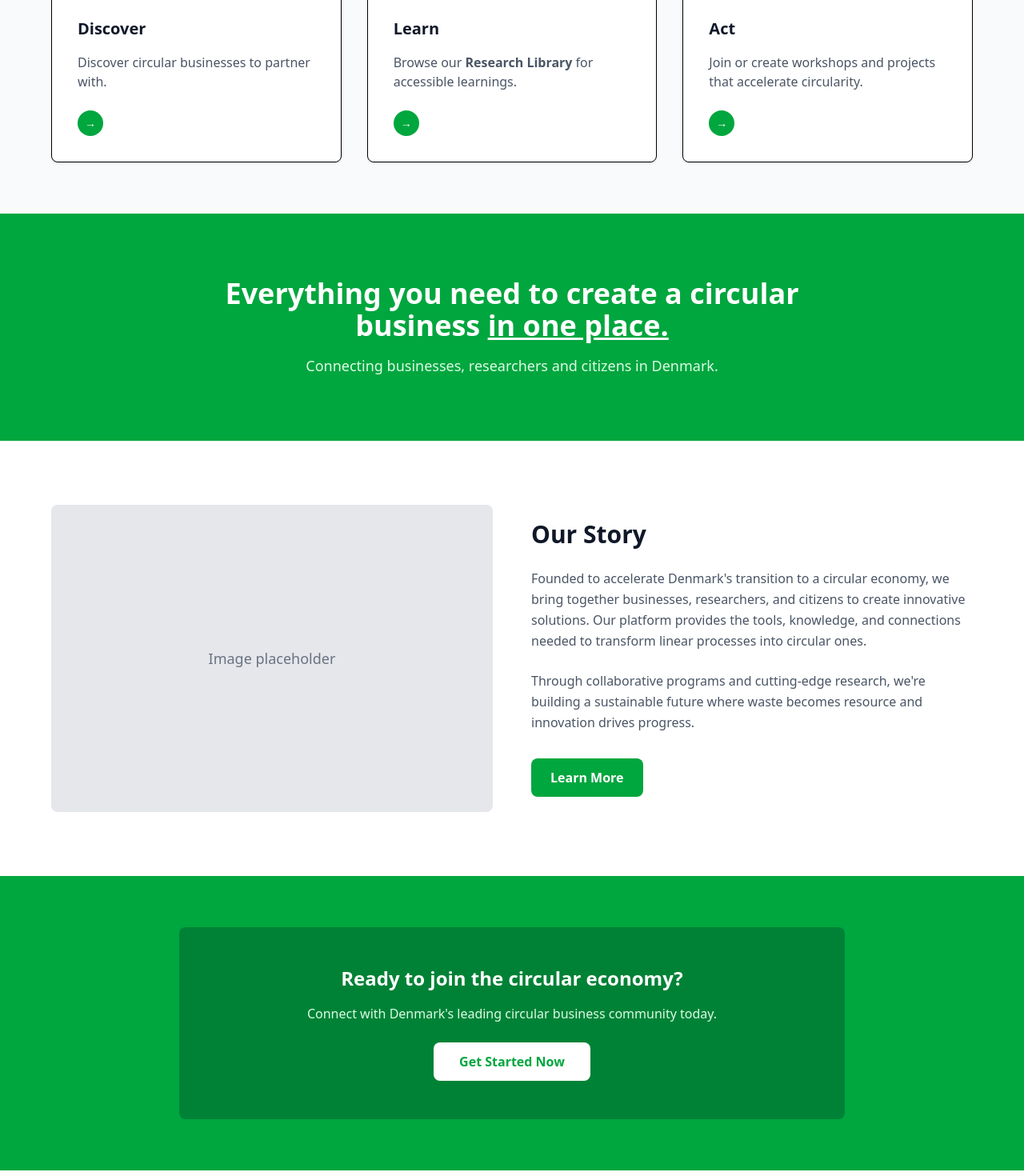
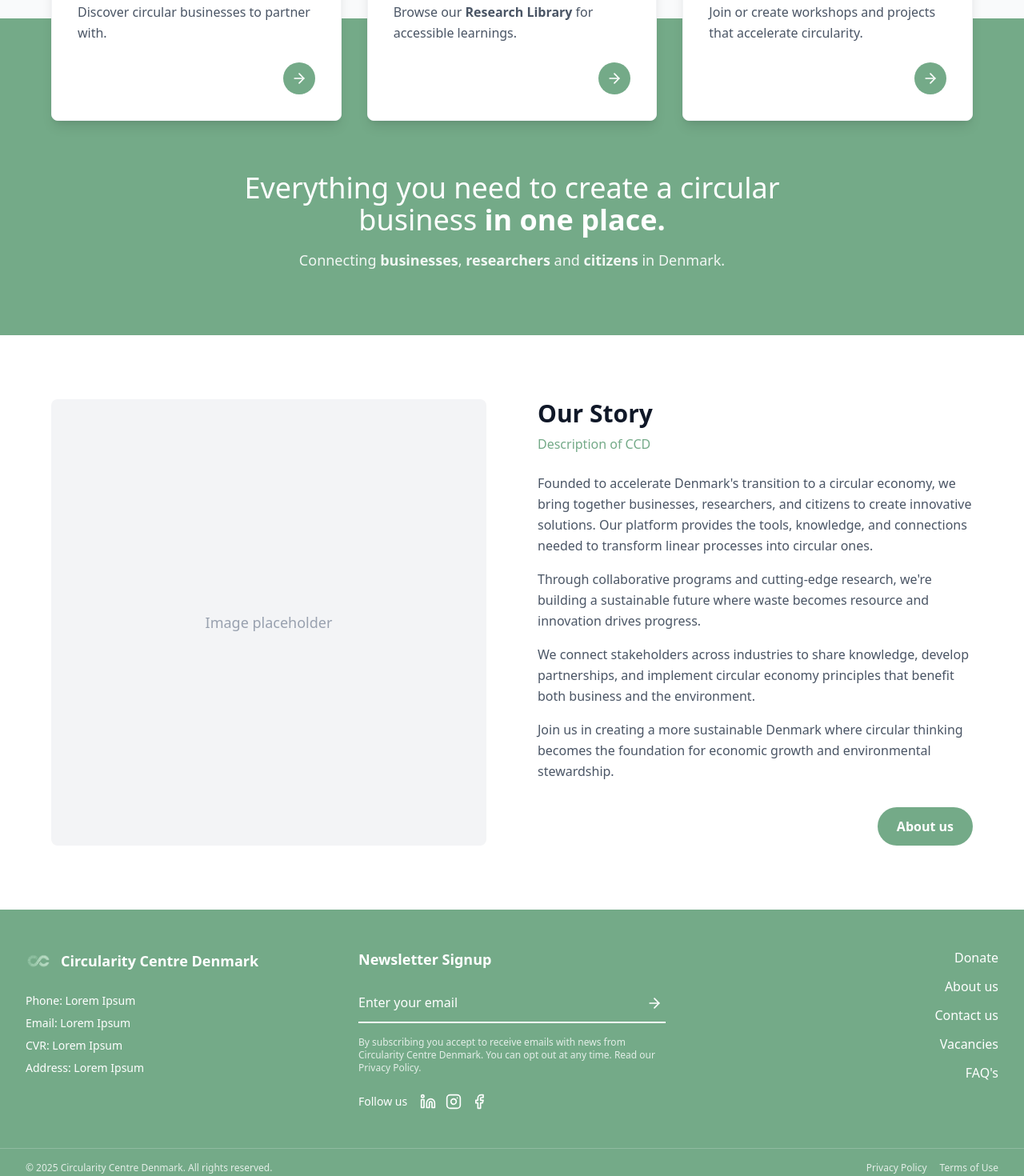
Before and after one commit to quibblerx/CircularityCentreDenmark, a Next.js app: page / in a window 1280 px wide. Shown: the part 600-2070 px from the top of the page at 80% size. Built offline with nearby package versions, Linux system fonts and the light colour scheme.

Commit message:
main page body and footer - first iteration

```diff
--- a/src/app/globals.css
+++ b/src/app/globals.css
@@ -2,4 +2,9 @@
 
 @theme {
   --color-primary: #74aa88;
+  --color-primary-hover: #5e8a6f;
+  --shadow-card: 0 4px 6px -1px rgb(0 0 0 / 0.1),
+    0 2px 4px -2px rgb(0 0 0 / 0.1);
+  --shadow-card-hover: 0 10px 15px -3px rgb(0 0 0 / 0.1),
+    0 4px 6px -4px rgb(0 0 0 / 0.1);
 }
--- a/src/app/layout.tsx
+++ b/src/app/layout.tsx
@@ -1,5 +1,6 @@
 import "./globals.css";
 import Navbar from "@/components/Navbar";
+import Footer from "@/components/Footer";
 
 export const metadata = {
   title: "Circularity Centre Denmark",
@@ -16,6 +17,7 @@ export default function RootLayout({
       <body>
         <Navbar />
         {children}
+        <Footer />
       </body>
     </html>
   );
--- a/src/app/page.tsx
+++ b/src/app/page.tsx
@@ -1,18 +1,18 @@
 import React from "react";
-import { Search, BookOpen, Zap } from "lucide-react";
+import FeatureCard from "@/components/FeatureCard";
 
 export default function HomePage() {
   return (
     <div className="min-h-screen bg-gray-50">
       {/* Hero Section */}
       <section className="py-20 px-4 sm:px-6 lg:px-8">
-        <div className="max-w-4xl mx-auto text-center">
-          <h1 className="text-4xl md:text-5xl font-bold text-gray-900 mb-6">
+        <div className="max-w-4xl mx-auto">
+          <h1 className="text-4xl md:text-5xl font-bold text-gray-900 mb-6 text-left">
             Your gateway to circularity
             <br />
             <span className="text-primary">in Denmark</span>
           </h1>
-          <p className="text-xl text-gray-600 mb-8 max-w-2xl mx-auto">
+          <p className="text-xl text-gray-600 mb-8 max-w-2xl text-left">
             Find partners, insights, and action opportunities tailored to you.
           </p>
           <button className="bg-primary text-white px-8 py-3 rounded-full font-semibold hover:bg-primary-hover transition-colors">
@@ -21,71 +21,46 @@ export default function HomePage() {
         </div>
       </section>
 
-      {/* Feature Cards */}
-      <section className="py-16 px-4 sm:px-6 lg:px-8">
+      {/* Feature Cards - Overlapping with green section */}
+      <section className="px-4 sm:px-6 lg:px-8 relative z-10 -mb-32">
         <div className="max-w-6xl mx-auto">
           <div className="grid md:grid-cols-3 gap-8">
-            {/* Discover Card */}
-            <div className="bg-white rounded-lg p-8 shadow-sm border">
-              <div className="w-12 h-12 bg-green-100 rounded-lg flex items-center justify-center mb-6">
-                <Search className="w-6 h-6 text-green-600" />
-              </div>
-              <h3 className="text-xl font-semibold text-gray-900 mb-4">
-                Discover
-              </h3>
-              <p className="text-gray-600 mb-6">
-                Discover circular businesses to partner with.
-              </p>
-              <div className="w-8 h-8 bg-green-600 rounded-full flex items-center justify-center">
-                <span className="text-white text-sm">→</span>
-              </div>
-            </div>
-
-            {/* Learn Card */}
-            <div className="bg-white rounded-lg p-8 shadow-sm border">
-              <div className="w-12 h-12 bg-green-100 rounded-lg flex items-center justify-center mb-6">
-                <BookOpen className="w-6 h-6 text-green-600" />
-              </div>
-              <h3 className="text-xl font-semibold text-gray-900 mb-4">
-                Learn
-              </h3>
-              <p className="text-gray-600 mb-6">
-                Browse our <strong>Research Library</strong> for accessible
-                learnings.
-              </p>
-              <div className="w-8 h-8 bg-green-600 rounded-full flex items-center justify-center">
-                <span className="text-white text-sm">→</span>
-              </div>
-            </div>
-
-            {/* Act Card */}
-            <div className="bg-white rounded-lg p-8 shadow-sm border">
-              <div className="w-12 h-12 bg-green-100 rounded-lg flex items-center justify-center mb-6">
-                <Zap className="w-6 h-6 text-green-600" />
-              </div>
-              <h3 className="text-xl font-semibold text-gray-900 mb-4">Act</h3>
-              <p className="text-gray-600 mb-6">
-                Join or create workshops and projects that accelerate
-                circularity.
-              </p>
-              <div className="w-8 h-8 bg-green-600 rounded-full flex items-center justify-center">
-                <span className="text-white text-sm">→</span>
-              </div>
-            </div>
+            <FeatureCard
+              icon="discover"
+              title="Discover"
+              description="Discover circular businesses to partner with."
+            />
+            <FeatureCard
+              icon="learn"
+              title="Learn"
+              description={
+                <>
+                  Browse our <strong>Research Library</strong> for accessible
+                  learnings.
+                </>
+              }
+            />
+            <FeatureCard
+              icon="act"
+              title="Act"
+              description="Join or create workshops and projects that accelerate circularity."
+            />
           </div>
         </div>
       </section>
 
-      {/* Circular Business Section */}
-      <section className="bg-green-600 py-20 px-4 sm:px-6 lg:px-8">
+      {/* Circular Business Section - Overlapped by cards */}
+      <section className="bg-primary py-20 px-4 sm:px-6 lg:px-8 pt-48">
         <div className="max-w-4xl mx-auto text-center">
-          <h2 className="text-3xl md:text-4xl font-bold text-white mb-4">
+          <h2 className="text-3xl md:text-4xl font-normal text-white mb-4">
             Everything you need to create a circular
             <br />
-            business <span className="underline">in one place.</span>
+            business <span className="font-bold">in one place.</span>
           </h2>
-          <p className="text-green-100 text-lg">
-            Connecting businesses, researchers and citizens in Denmark.
+          <p className="text-white/90 text-lg">
+            Connecting <span className="font-semibold">businesses</span>,{" "}
+            <span className="font-semibold">researchers</span> and{" "}
+            <span className="font-semibold">citizens</span> in Denmark.
           </p>
         </div>
       </section>
@@ -93,48 +68,45 @@ export default function HomePage() {
       {/* Our Story Section */}
       <section className="py-20 px-4 sm:px-6 lg:px-8 bg-white">
         <div className="max-w-6xl mx-auto">
-          <div className="grid md:grid-cols-2 gap-12 items-center">
-            <div className="bg-gray-200 rounded-lg h-96 flex items-center justify-center">
-              <span className="text-gray-500 text-lg">Image placeholder</span>
+          <div className="grid md:grid-cols-2 gap-16 items-stretch">
+            <div className="bg-gray-100 rounded-lg flex items-center justify-center min-h-[500px]">
+              <span className="text-gray-400 text-lg">Image placeholder</span>
             </div>
-            <div>
-              <h2 className="text-3xl font-bold text-gray-900 mb-6">
+            <div className="flex flex-col justify-center">
+              <h2 className="text-3xl font-bold text-gray-900 mb-2">
                 Our Story
               </h2>
-              <p className="text-gray-600 leading-relaxed mb-6">
+              <p className="text-primary font-medium mb-6">
+                Description of CCD
+              </p>
+              <p className="text-gray-600 leading-relaxed mb-4">
                 Founded to accelerate Denmark&apos;s transition to a circular
                 economy, we bring together businesses, researchers, and citizens
                 to create innovative solutions. Our platform provides the tools,
                 knowledge, and connections needed to transform linear processes
                 into circular ones.
               </p>
-              <p className="text-gray-600 leading-relaxed mb-8">
+              <p className="text-gray-600 leading-relaxed mb-4">
                 Through collaborative programs and cutting-edge research,
                 we&apos;re building a sustainable future where waste becomes
                 resource and innovation drives progress.
               </p>
-              <button className="bg-green-600 text-white px-6 py-3 rounded-lg font-semibold hover:bg-green-700 transition-colors">
-                Learn More
-              </button>
+              <p className="text-gray-600 leading-relaxed mb-4">
+                We connect stakeholders across industries to share knowledge,
+                develop partnerships, and implement circular economy principles
+                that benefit both business and the environment.
+              </p>
+              <p className="text-gray-600 leading-relaxed mb-8">
+                Join us in creating a more sustainable Denmark where circular
+                thinking becomes the foundation for economic growth and
+                environmental stewardship.
+              </p>
+              <div className="flex justify-end">
+                <button className="bg-primary text-white px-6 py-3 rounded-full font-semibold hover:bg-primary-hover transition-colors">
+                  About us
+                </button>
+              </div>
             </div>
-          </div>
-        </div>
-      </section>
-
-      {/* Footer CTA */}
-      <section className="bg-green-600 py-16">
-        <div className="max-w-4xl mx-auto text-center px-4 sm:px-6 lg:px-8">
-          <div className="bg-green-700 rounded-lg py-12 px-8">
-            <h3 className="text-2xl font-bold text-white mb-4">
-              Ready to join the circular economy?
-            </h3>
-            <p className="text-green-100 mb-6">
-              Connect with Denmark&apos;s leading circular business community
-              today.
-            </p>
-            <button className="bg-white text-green-600 px-8 py-3 rounded-lg font-semibold hover:bg-gray-100 transition-colors">
-              Get Started Now
-            </button>
           </div>
         </div>
       </section>
--- /dev/null
+++ b/src/components/FeatureCard.tsx
@@ -0,0 +1,53 @@
+import React from "react";
+import { Search, BookOpen, MapPin, ArrowRight } from "lucide-react";
+
+interface FeatureCardProps {
+  icon: "discover" | "learn" | "act";
+  title: string;
+  description: React.ReactNode;
+  onClick?: () => void;
+}
+
+const iconComponents = {
+  discover: Search,
+  learn: BookOpen,
+  act: MapPin,
+};
+
+const FeatureCard: React.FC<FeatureCardProps> = ({
+  icon,
+  title,
+  description,
+  onClick,
+}) => {
+  const Icon = iconComponents[icon];
+
+  return (
+    <div className="bg-white rounded-lg p-8 shadow-lg border border-gray-100 hover:shadow-xl transition-shadow duration-200 flex flex-col">
+      {/* Icon */}
+      <div className="w-12 h-12 bg-primary/10 rounded-lg flex items-center justify-center mb-6">
+        <Icon className="w-6 h-6 text-primary" />
+      </div>
+
+      {/* Title */}
+      <h3 className="text-xl font-semibold text-gray-900 mb-4">{title}</h3>
+
+      {/* Description */}
+      <div className="text-gray-600 mb-6 leading-relaxed flex-grow">
+        {description}
+      </div>
+
+      {/* Arrow Button - Right aligned */}
+      <div className="flex justify-end">
+        <button
+          onClick={onClick}
+          className="w-10 h-10 bg-primary rounded-full flex items-center justify-center hover:bg-primary-hover transition-colors duration-200 group"
+        >
+          <ArrowRight className="w-5 h-5 text-white group-hover:translate-x-0.5 transition-transform duration-200" />
+        </button>
+      </div>
+    </div>
+  );
+};
+
+export default FeatureCard;
--- /dev/null
+++ b/src/components/Footer.tsx
@@ -0,0 +1,171 @@
+"use client";
+
+import React, { useState } from "react";
+import Image from "next/image";
+import Link from "next/link";
+import { Linkedin, Instagram, Facebook, ArrowRight } from "lucide-react";
+
+const Footer = () => {
+  const [email, setEmail] = useState("");
+
+  const handleNewsletterSubmit = (e: React.FormEvent) => {
+    e.preventDefault();
+    // Handle newsletter signup
+    console.log("Newsletter signup:", email);
+    setEmail("");
+  };
+
+  return (
+    <footer className="bg-primary text-white">
+      {/* Main Footer Content */}
+      <div className="max-w-7xl mx-auto px-4 sm:px-6 lg:px-8 py-12">
+        <div className="grid grid-cols-1 md:grid-cols-12 gap-8">
+          {/* Logo and Contact Info */}
+          <div className="md:col-span-4">
+            <div className="flex items-center space-x-3 mb-6">
+              <Image
+                src="/logo.png"
+                alt="Circularity Centre Denmark"
+                width={32}
+                height={32}
+                className="w-8 h-8"
+              />
+              <span className="text-lg font-semibold">
+                Circularity Centre Denmark
+              </span>
+            </div>
+
+            <div className="space-y-2 text-sm">
+              <div>
+                <span className="font-medium">Phone:</span> Lorem Ipsum
+              </div>
+              <div>
+                <span className="font-medium">Email:</span> Lorem Ipsum
+              </div>
+              <div>
+                <span className="font-medium">CVR:</span> Lorem Ipsum
+              </div>
+              <div>
+                <span className="font-medium">Address:</span> Lorem Ipsum
+              </div>
+            </div>
+          </div>
+
+          {/* Newsletter Signup */}
+          <div className="md:col-span-4">
+            <h3 className="text-lg font-semibold mb-4">Newsletter Signup</h3>
+            <form onSubmit={handleNewsletterSubmit} className="mb-4">
+              <div className="relative">
+                <input
+                  type="email"
+                  value={email}
+                  onChange={(e) => setEmail(e.target.value)}
+                  placeholder="Enter your email"
+                  className="w-full px-0 py-3 pr-12 bg-transparent text-white placeholder-white border-0 border-b-2 border-white focus:outline-none focus:border-white/80 transition-colors"
+                  required
+                />
+                <button
+                  type="submit"
+                  className="absolute right-0 top-1/2 transform -translate-y-1/2 text-white hover:text-white/80 transition-colors p-1"
+                >
+                  <ArrowRight className="w-5 h-5 cursor-pointer" />
+                </button>
+              </div>
+            </form>
+            <p className="text-xs text-white/80 mb-6">
+              By subscribing you accept to receive emails with news from
+              Circularity Centre Denmark. You can opt out at any time. Read our
+              Privacy Policy.
+            </p>
+
+            {/* Social Media - Inline with Follow us */}
+            <div className="flex items-center space-x-4">
+              <h4 className="text-sm font-medium">Follow us</h4>
+              <div className="flex space-x-3">
+                <a
+                  href="#"
+                  className="text-white hover:text-white/80 transition-colors"
+                >
+                  <Linkedin className="w-5 h-5" />
+                </a>
+                <a
+                  href="#"
+                  className="text-white hover:text-white/80 transition-colors"
+                >
+                  <Instagram className="w-5 h-5" />
+                </a>
+                <a
+                  href="#"
+                  className="text-white hover:text-white/80 transition-colors"
+                >
+                  <Facebook className="w-5 h-5" />
+                </a>
+              </div>
+            </div>
+          </div>
+
+          {/* Navigation Links */}
+          <div className="md:col-span-4">
+            <div className="flex flex-col space-y-3 text-right">
+              <Link
+                href="/donate"
+                className="hover:text-white/80 transition-colors"
+              >
+                Donate
+              </Link>
+              <Link
+                href="/about"
+                className="hover:text-white/80 transition-colors"
+              >
+                About us
+              </Link>
+              <Link
+                href="/contact"
+                className="hover:text-white/80 transition-colors"
+              >
+                Contact us
+              </Link>
+              <Link
+                href="/vacancies"
+                className="hover:text-white/80 transition-colors"
+              >
+                Vacancies
+              </Link>
+              <Link
+                href="/faq"
+                className="hover:text-white/80 transition-colors"
+              >
+                FAQ&apos;s
+              </Link>
+            </div>
+          </div>
+        </div>
+      </div>
+
+      {/* Bottom Bar */}
+      <div className="border-t border-white/20">
+        <div className="max-w-7xl mx-auto px-4 sm:px-6 lg:px-8 py-4">
+          <div className="flex flex-col md:flex-row justify-between items-center text-xs text-white/80">
+            <div>© 2025 Circularity Centre Denmark. All rights reserved.</div>
+            <div className="flex space-x-4 mt-2 md:mt-0">
+              <Link
+                href="/privacy"
+                className="hover:text-white transition-colors"
+              >
+                Privacy Policy
+              </Link>
+              <Link
+                href="/terms"
+                className="hover:text-white transition-colors"
+              >
+                Terms of Use
+              </Link>
+            </div>
+          </div>
+        </div>
+      </div>
+    </footer>
+  );
+};
+
+export default Footer;
--- a/tailwind.config.js
+++ b/tailwind.config.js
@@ -5,6 +5,8 @@ module.exports = {
     "./src/components/**/*.{js,ts,jsx,tsx,mdx}",
     "./src/app/**/*.{js,ts,jsx,tsx,mdx}",
   ],
-  theme: {},
+  theme: {
+    extend: {},
+  },
   plugins: [],
 };
```
